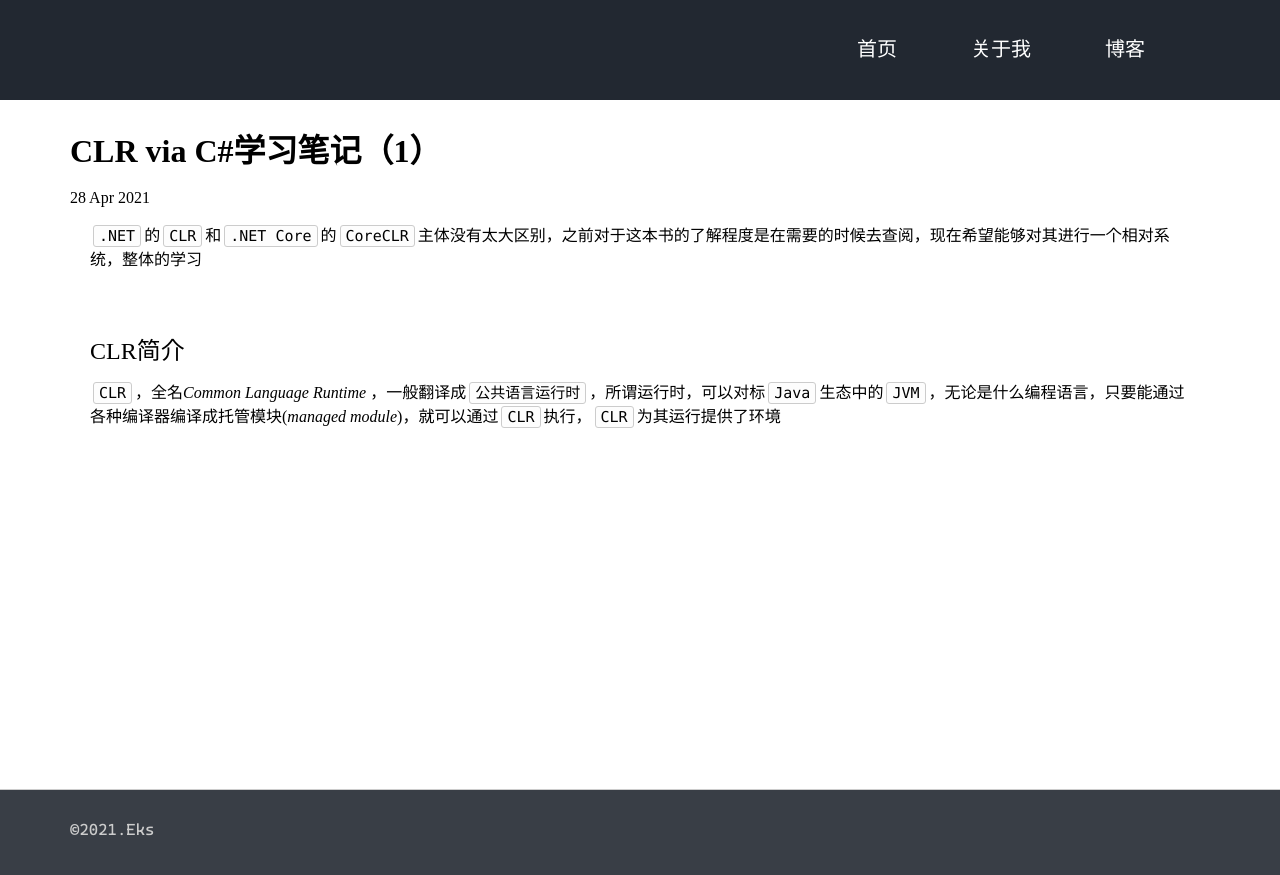
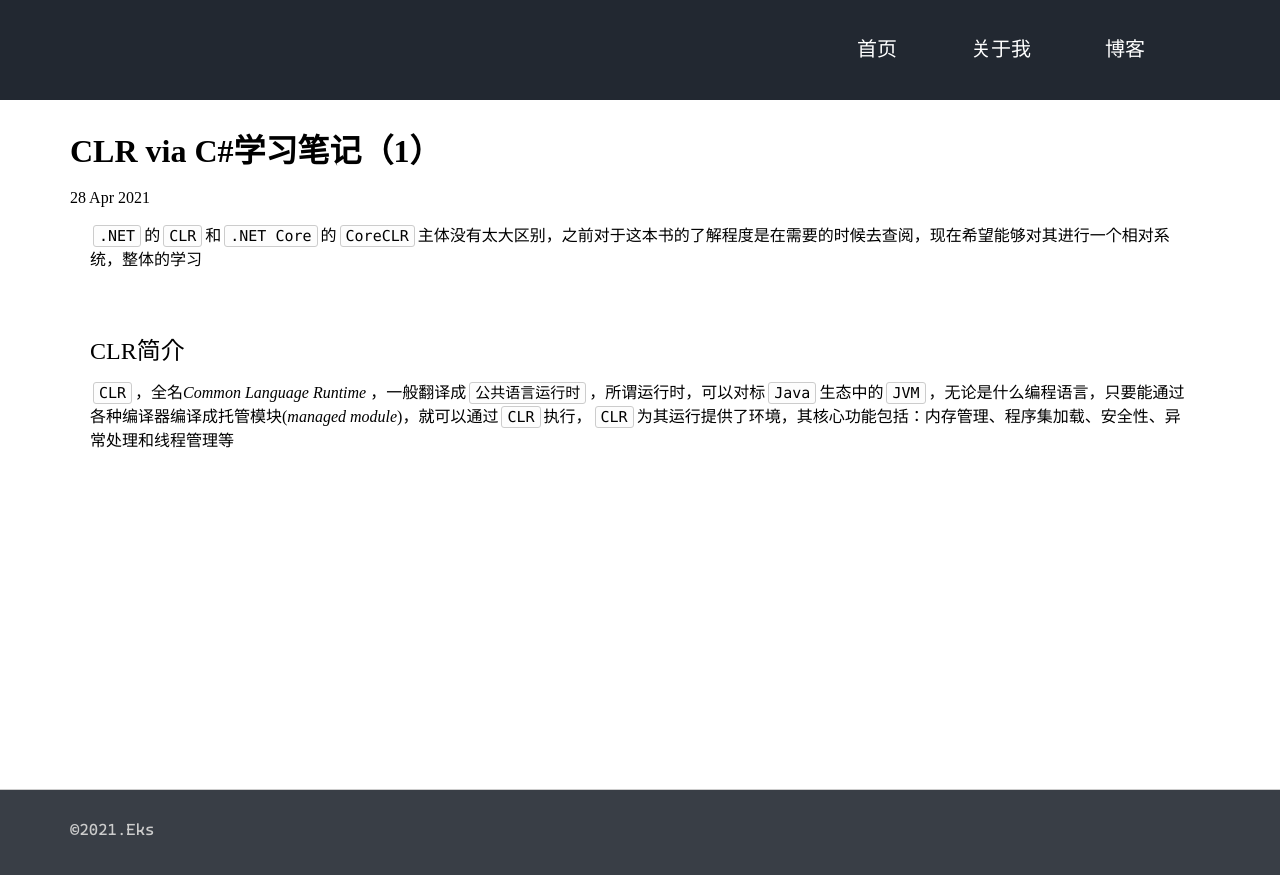
Before and after one commit to KamenRiderKuuga/kamenriderkuuga.github.io, a Jekyll site: the page built from _posts/2021-04-28-CSharp-2.md, in a window 1280 px wide. Shown: the top 875 px of the page. Built offline with Jekyll 4.4.1, drawn with Linux system fonts in a browser that asks for light colours.

Commit message:
doc: 更新CLR相关内容

```diff
--- a/_posts/2021-04-28-CSharp-2.md
+++ b/_posts/2021-04-28-CSharp-2.md
@@ -13,4 +13,4 @@
 
 ## CLR简介
 
-`CLR`，全名*Common Language Runtime*  ，一般翻译成`公共语言运行时`，所谓运行时，可以对标`Java`生态中的`JVM`，无论是什么编程语言，只要能通过各种编译器编译成托管模块(*managed module*)，就可以通过`CLR`执行，`CLR`为其运行提供了环境
+`CLR`，全名*Common Language Runtime*  ，一般翻译成`公共语言运行时`，所谓运行时，可以对标`Java`生态中的`JVM`，无论是什么编程语言，只要能通过各种编译器编译成托管模块(*managed module*)，就可以通过`CLR`执行，`CLR`为其运行提供了环境，其核心功能包括：内存管理、程序集加载、安全性、异常处理和线程管理等
```
